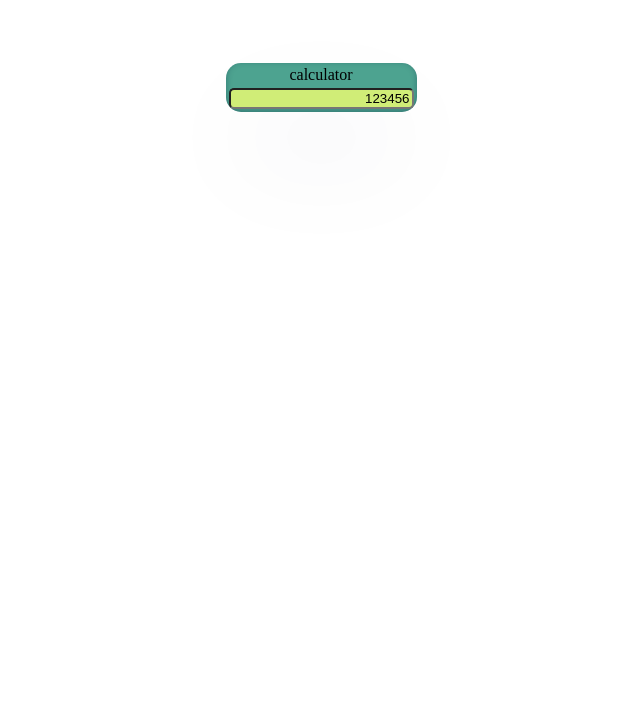
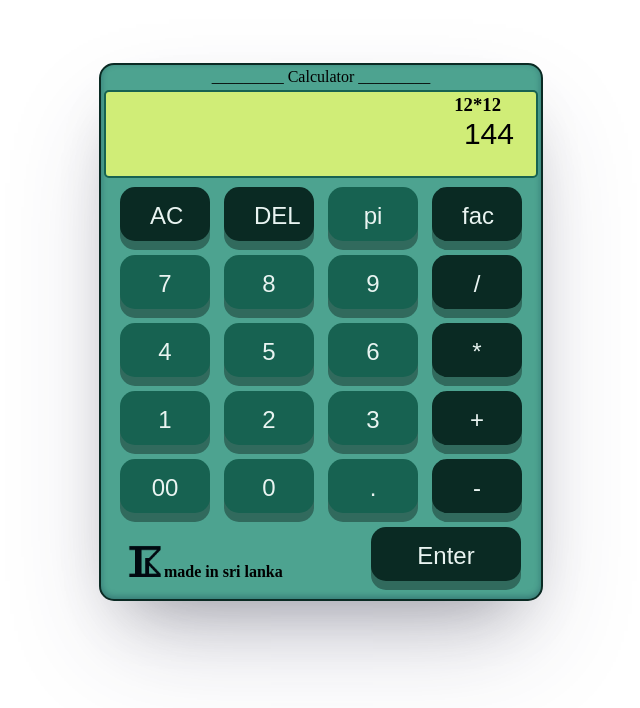
Before and after one commit to chinthaka-madushan/Calculator, a plain HTML site: page index.html in a window 1280 px wide. Shown: the whole page, without its empty margins (319-959 px from the left). Drawn offline with Linux system fonts and the light colour scheme.

Commit message:
front end

```diff
--- a/css/style.css
+++ b/css/style.css
@@ -1,14 +1,75 @@
-.cal{
-    background-color:#4DA390;
+.cal {
+    background-color: #4DA390;
     margin: auto;
+    padding-bottom: 10px;
     margin-top: 5%;
+    border:2px solid #0a2a23;
     text-align: center;
     border-radius: 15px;
     box-shadow: rgba(50, 50, 93, 0.25) 0px 50px 100px -20px, rgba(0, 0, 0, 0.3) 0px 30px 60px -30px, rgba(10, 37, 64, 0.35) 0px -2px 6px 0px inset;
 }
-.display{
+.displaycal{
+    position: absolute;
+    text-align: right;
+    top: 75px;
+    right: 460px;
+}
+.display {
     background-color: #D0ED77;
     border-radius: 5px;
     text-align: right;
+    padding:25px 22px ;
+    font-size: 30px;
+    border: 2px solid #176251;
+}
+.btn{
+    width: 90px;
+    height: 54px;
+    display: inline-block;
+    margin: 5px;
+    padding: 15px 30px;
+    font-size: 24px;
+    cursor: pointer;
+    text-align: center;
+    text-decoration: none;
+    outline: none;
+    color:#e9f4f1;
+    border: none;
+    border-radius: 15px;
+    box-shadow: 0 9px #030e0c61;
+}
+.actionBtn {
+    background-color:#0a2a23;
+}
+.funBtn{
+    background-color:#176251;
+}
+.actionBtn:hover {
+    background-color: #203732
+}
+.actionBtn:active {
+    background-color: #13211e;
+    box-shadow: 0 5px #030e0c61;
+    transform: translateY(4px);
+}
+.funBtn:hover {
+    background-color: #2e7162;
+}
+.funBtn:active {
+    background-color: #122d27;
+    box-shadow: 0 5px #030e0c61;
+    transform: translateY(4px);
+}
+.icon{
+    width: 40px;
+    height: 40px;
 
 }
+.made{
+    margin-left: 20px;
+    margin-top: 15px;
+}
+.image{
+    position: absolute;
+    text-align: right;
+}
--- a/index.html
+++ b/index.html
@@ -1,24 +1,82 @@
 <!DOCTYPE html>
 <html lang="en">
+
 <head>
     <meta charset="UTF-8">
     <meta name="viewport" content="width=device-width, initial-scale=1.0">
     <title>Calculator</title>
     <link rel="stylesheet" href="css/style.css">
+    <link rel="preconnect" href="https://fonts.googleapis.com">
+    <link rel="preconnect" href="https://fonts.gstatic.com" crossorigin>
+    <link href="https://fonts.googleapis.com/css2?family=Play:wght@400;700&display=swap" rel="stylesheet">
 </head>
+
 <body>
     <table class="cal">
         <tr>
             <td>
-                calculator
+                _________ Calculator _________
             </td>
         </tr>
         <tr>
             <td>
-                <input type="text" class="display" value="123456">
+                <h3 class="displaycal" id="displaycal">12*12</h3>
+                <input type="text" class="display" id="display" value="144">
+            </td>
+        </tr>
+        <tr>
+            <td>
+                <input type="button" id="btnAcOnAction" class="actionBtn btn" value="AC">
+                <input type="button" id="btnDelOnAction" class="actionBtn btn" value="DEL">
+                <input type="button" id="btnPiOnAction" class="funBtn btn" value="pi">
+                <input type="button" id="btnFacOnAction" class="actionBtn btn" value="fac">
+            </td>
+        </tr>
+        <tr>
+            <td>
+                <input type="button" id="btn7OnAction" class="funBtn btn" value="7">
+                <input type="button" id="btn8OnAction" class="funBtn btn" value="8">
+                <input type="button" id="btn9OnAction" class="funBtn btn" value="9">
+                <input type="button" id="btnDivisionOnAction" class="actionBtn btn" value="/">
+            </td>
+        </tr>
+        <tr>
+            <td>
+                <input type="button" id="btn4OnAction" class="funBtn btn" value="4">
+                <input type="button" id="btn5OnAction" class="funBtn btn" value="5">
+                <input type="button" id="btn6OnAction" class="funBtn btn" value="6">
+                <input type="button" id="btnMultiplicationOnAction" class="actionBtn btn" value="*">
+            </td>
+        </tr>
+        <tr>
+            <td>
+                <input type="button" id="btn1OnAction" class="funBtn btn" value="1">
+                <input type="button" id="btn2OnAction" class="funBtn btn" value="2">
+                <input type="button" id="btn3OnAction" class="funBtn btn" value="3">
+                <input type="button" id="btnAdditionOnAction" class="actionBtn btn" value="+">
+            </td>
+        </tr>
+        <tr>
+            <td>
+                <input type="button" id="btn00OnAction" class="funBtn btn" value="00">
+                <input type="button" id="btn0OnAction" class="funBtn btn" value="0">
+                <input type="button" id="btnDotOnAction" class="funBtn btn" value=".">
+                <input type="button" id="btnSubtractionOnAction" class="actionBtn btn" value="-">
+            </td>
+        </tr>
+        <tr>
+            <td>
+                <div class="image">
+                    <h4 class="made"><img src="img/Artboard.png" class="icon" alt="">made in sri lanka</h4>
+                </div>
+                <input type="button" class="actionBtn btn" style="width: 150px; height: 54px; margin-left: 255px;" ;
+                    value="Enter">
+
             </td>
         </tr>
     </table>
     <script src="app.js"></script>
+    <script src="https://kit.fontawesome.com/4c3d84c05e.js" crossorigin="anonymous"></script>
 </body>
+
 </html>
```
Also changed, not shown: app.js (+14 -0 lines), Artboard.png (deleted), img/Artboard.png (added).
